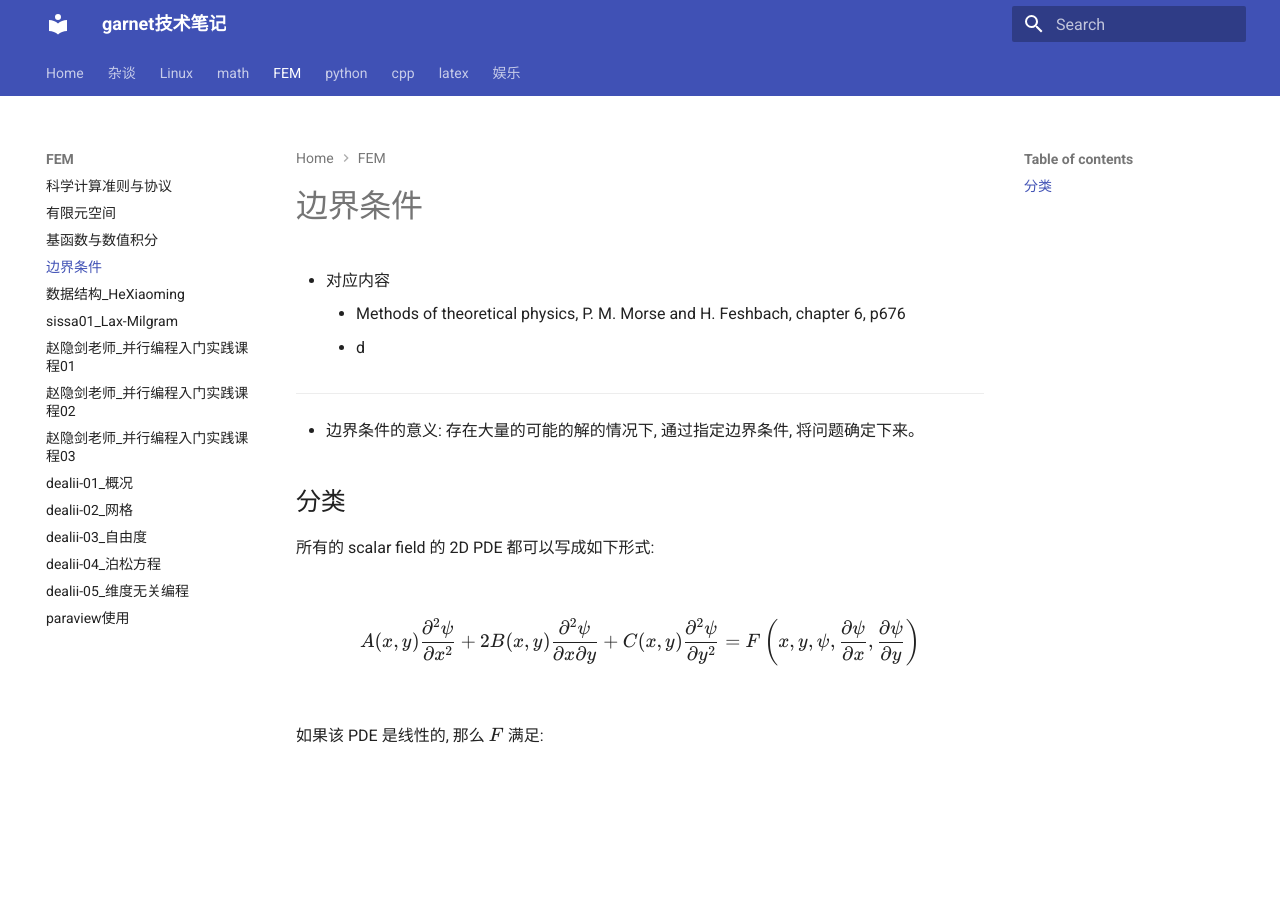
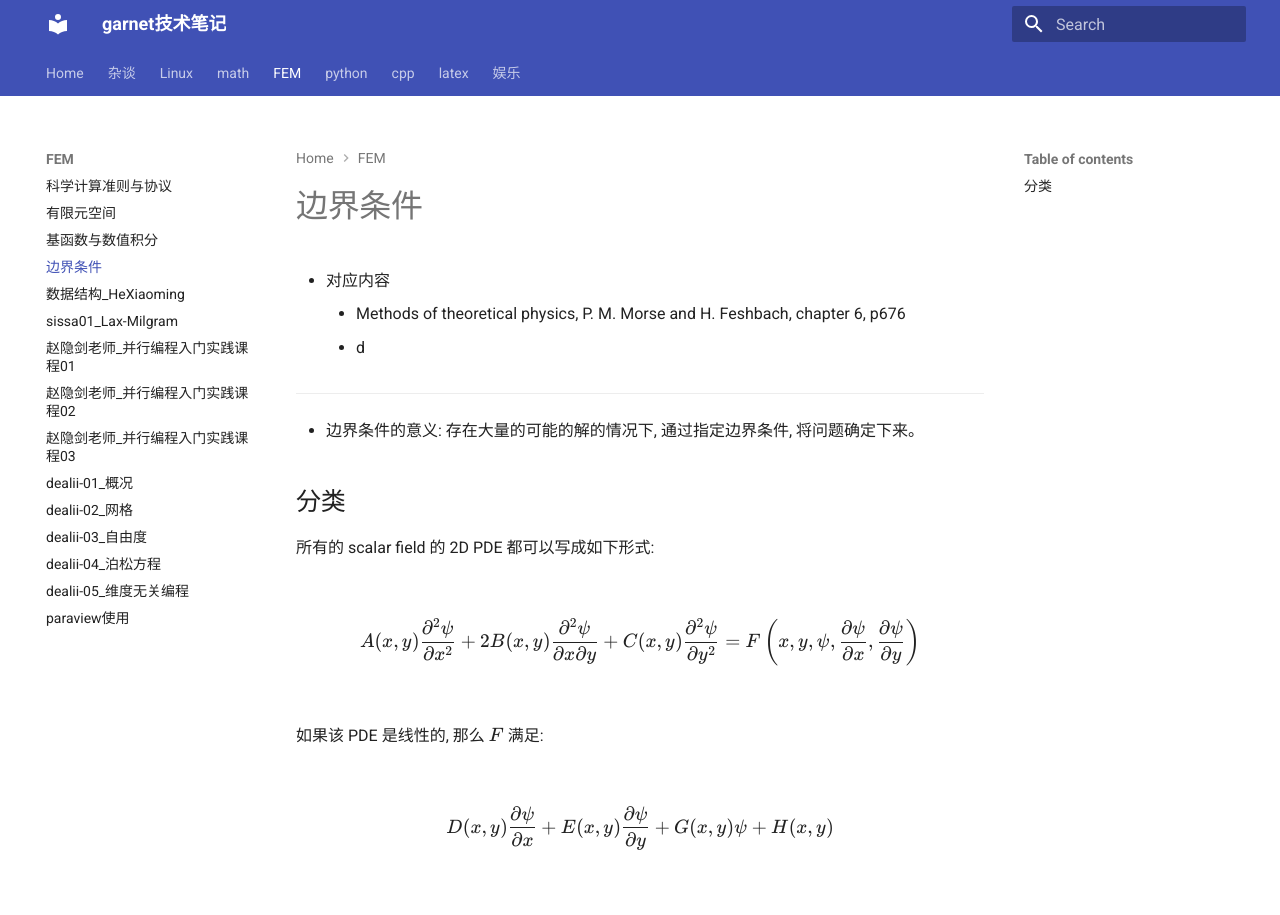
Before and after one commit to ymma98/technotes, an MkDocs documentation site: the page built from docs/FEM/边界条件.md, in a window 1280 px wide. Built offline with MkDocs 1.6.1 and Material for MkDocs 9.7.7, drawn with Linux system fonts in a browser that asks for light colours.

Commit message:
docs/FEM/边界条件.md updated from https://stackedit.cn/

```diff
--- a/docs/FEM/边界条件.md
+++ b/docs/FEM/边界条件.md
@@ -18,8 +18,11 @@ $$
 
 如果该 PDE 是线性的, 那么 $F$ 满足:
 
+$$
+D(x, y) \frac{\partial \psi}{\partial x} + E(x, y) \frac{\partial \psi}{\partial y} + G(x, y) \psi + H(x, y)
+$$
 
 
 <!--stackedit_data:
-eyJoaXN0b3J5IjpbMTc1MjM1MDkzMiw0MjQ0MjY2M119
+eyJoaXN0b3J5IjpbNDM2Mzg5Nzk2LDQyNDQyNjYzXX0=
 -->
```
